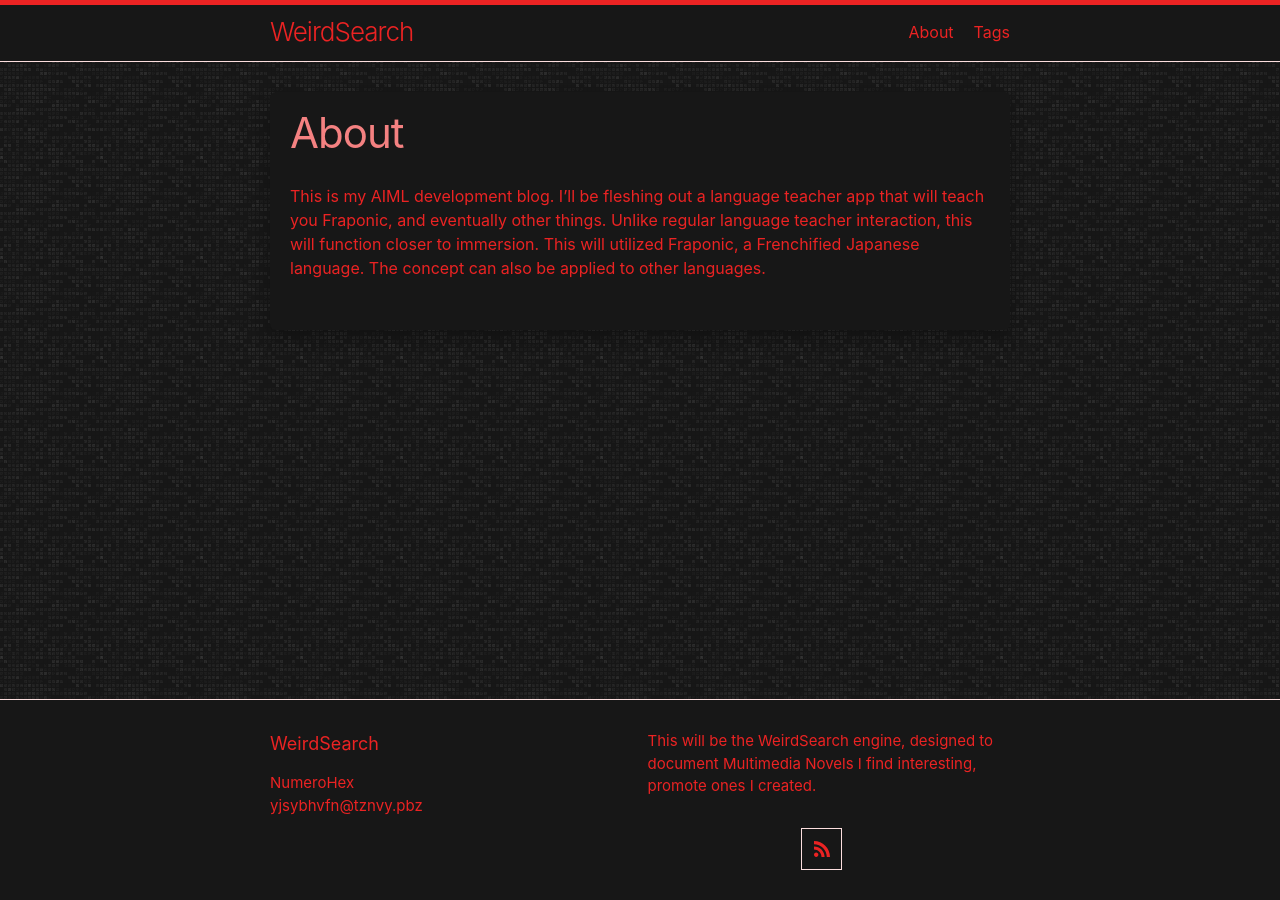
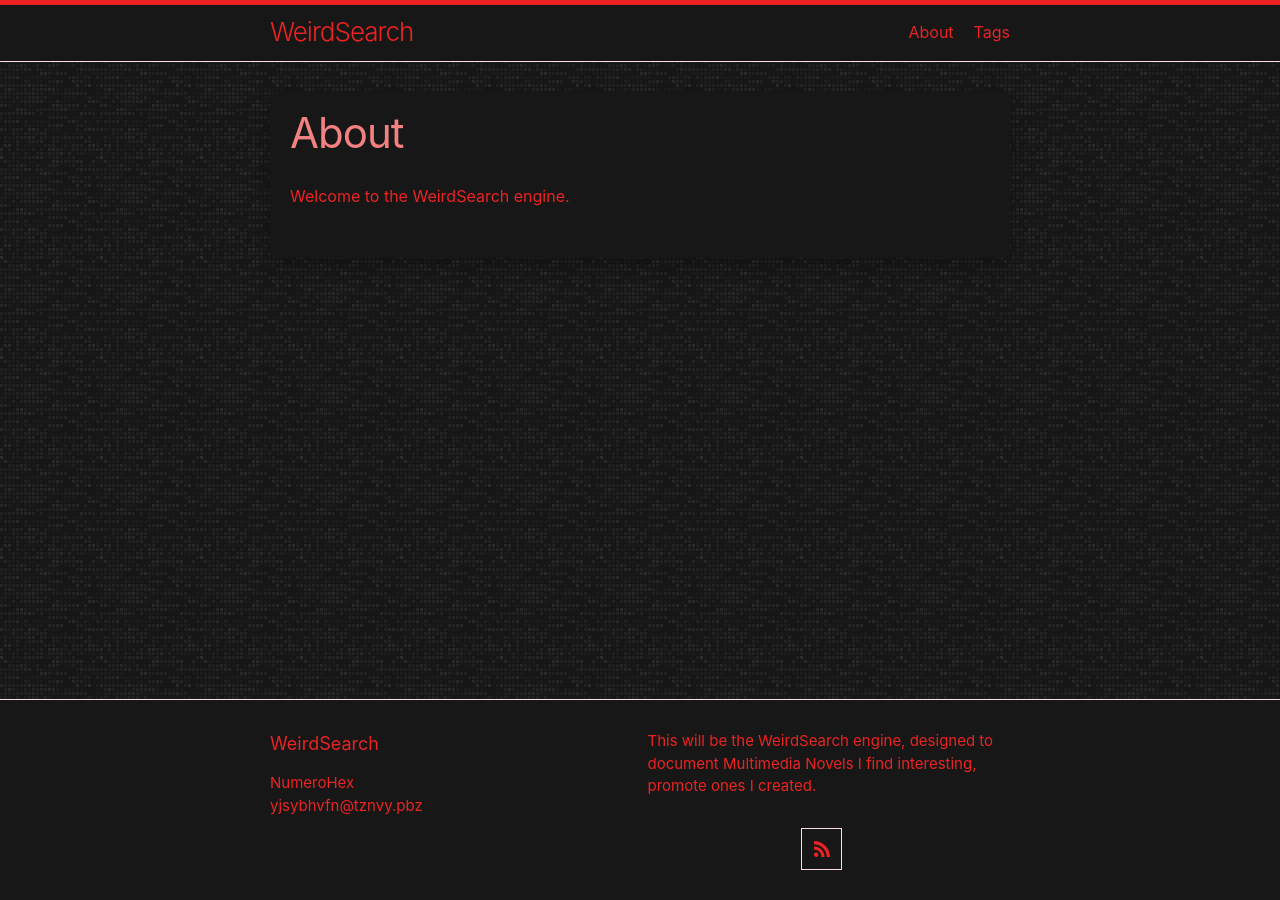
Before and after one commit to LWFlouisa/WeirdSearch, a Jekyll site: the page built from about.md, in a window 1280 px wide. Built offline with Jekyll 4.4.1, drawn with Linux system fonts in a browser that asks for light colours.

Commit message:
Update about.md

```diff
--- a/about.md
+++ b/about.md
@@ -2,4 +2,4 @@
 layout: page
 title: About
 ---
-This is my AIML development blog. I'll be fleshing out a language teacher app that will teach you Fraponic, and eventually other things. Unlike regular language teacher interaction, this will function closer to immersion. This will utilized Fraponic, a Frenchified Japanese language. The concept can also be applied to other languages.
+Welcome to the WeirdSearch engine.
```
